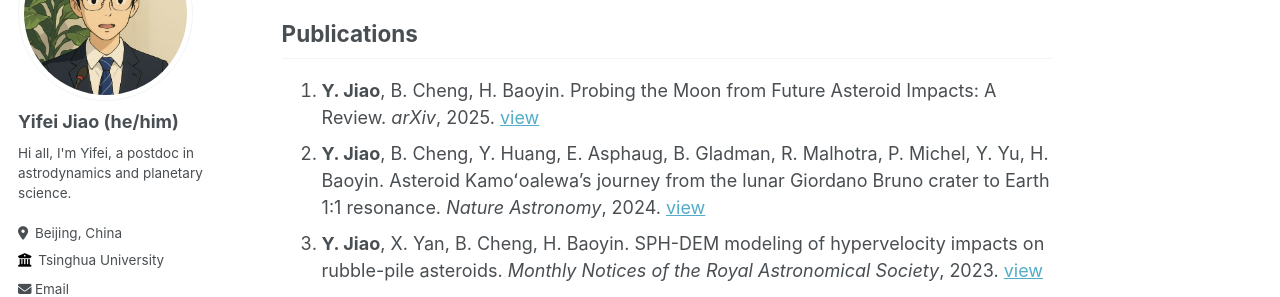
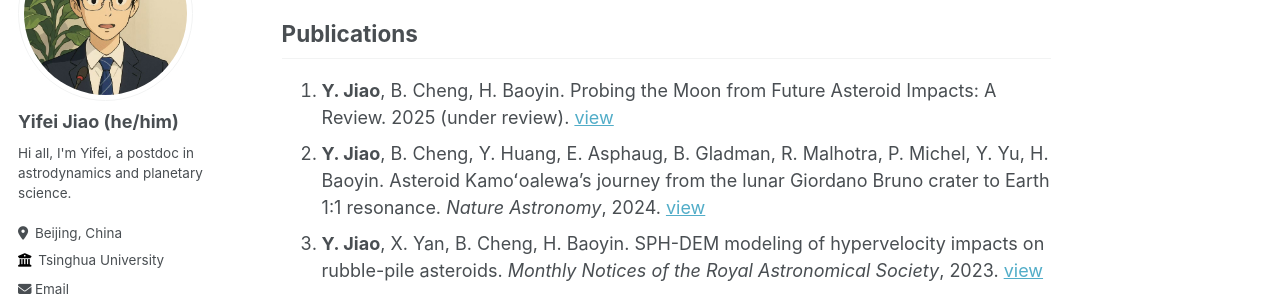
Before and after one commit to jiaoyf-thu/jiaoyf-thu.github.io, a Jekyll site: the page built from _pages/about.md, in a window 1280 px wide and 900 px high, scrolled down 1076 px. Shown: the part 180-477 px from the top of the window. Built offline with Jekyll 4.4.1, drawn with Linux system fonts in a browser that asks for light colours; some web fonts are replaced.

Commit message:
Update about.md

```diff
--- a/_pages/about.md
+++ b/_pages/about.md
@@ -37,7 +37,7 @@ Feel free to contact me at jiaoyf.thu@gmail.com for any discussions!
 
 ## Publications
 
-1. **Y. Jiao**, B. Cheng, H. Baoyin. Probing the Moon from Future Asteroid Impacts: A Review. *arXiv*, 2025. <a href="https://arxiv.org/abs/2509.01436" target="_blank">view</a>
+1. **Y. Jiao**, B. Cheng, H. Baoyin. Probing the Moon from Future Asteroid Impacts: A Review. 2025 (under review). <a href="https://arxiv.org/abs/2509.01436" target="_blank">view</a>
 2. **Y. Jiao**, B. Cheng, Y. Huang, E. Asphaug, B. Gladman, R. Malhotra, P. Michel, Y. Yu, H. Baoyin. Asteroid Kamoʻoalewa's journey from the lunar Giordano Bruno crater to Earth 1:1 resonance. *Nature Astronomy*, 2024. <a href="https://www.nature.com/articles/s41550-024-02258-z" target="_blank">view</a>
 3. **Y. Jiao**, X. Yan, B. Cheng, H. Baoyin. SPH-DEM modeling of hypervelocity impacts on rubble-pile asteroids. *Monthly Notices of the Royal Astronomical Society*, 2023. <a href="https://doi.org/10.1093/mnras/stad3888" target="_blank">view</a>
 4. **Y. Jiao**, B. Cheng, H. Baoyin. Optimal kinetic-impact geometry for asteroid deflection exploiting Delta-V hodograph. *Journal of Guidance, Control, and Dynamics*, 2022. <a href="https://arc.aiaa.org/doi/10.2514/1.G006876" target="_blank">view</a>
```
